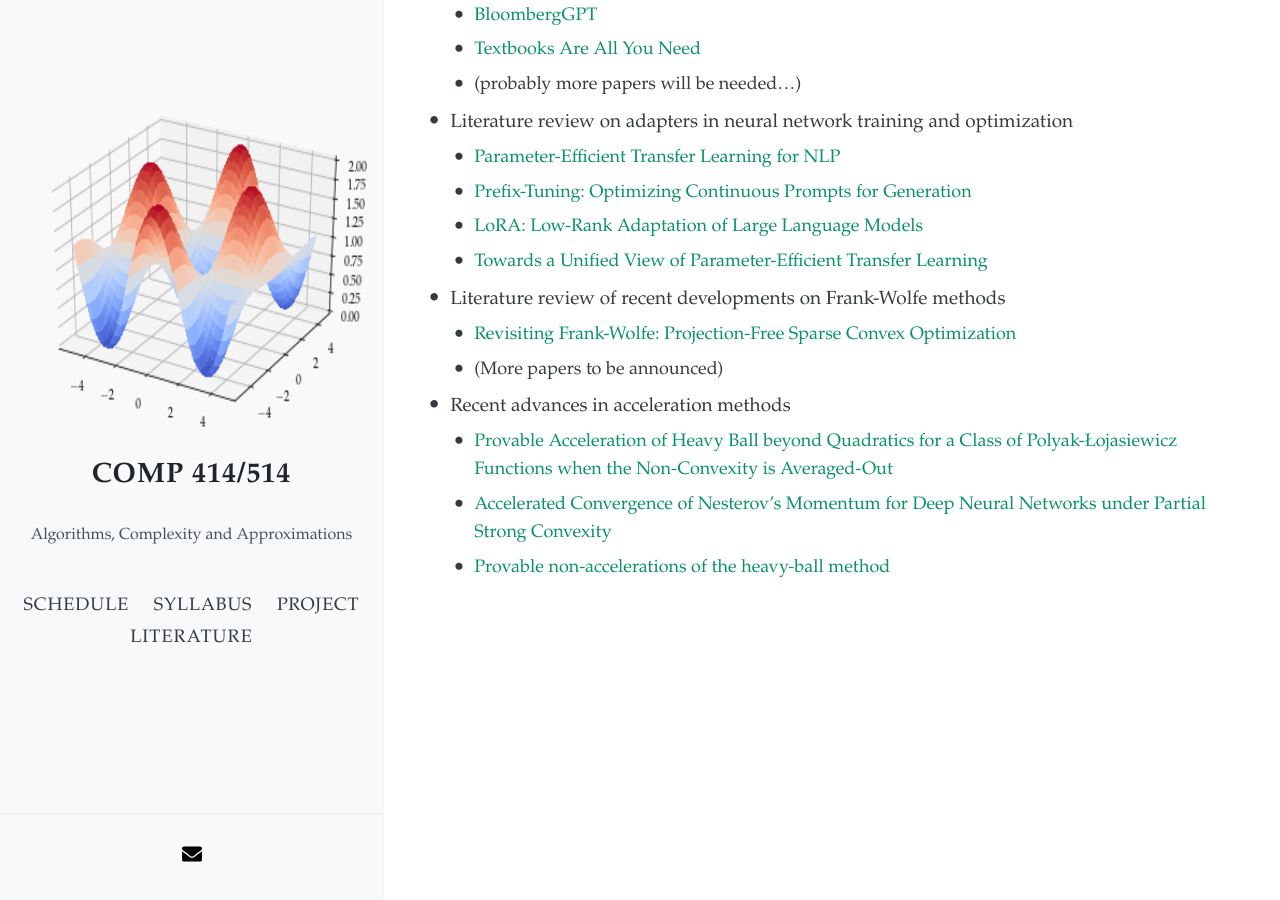
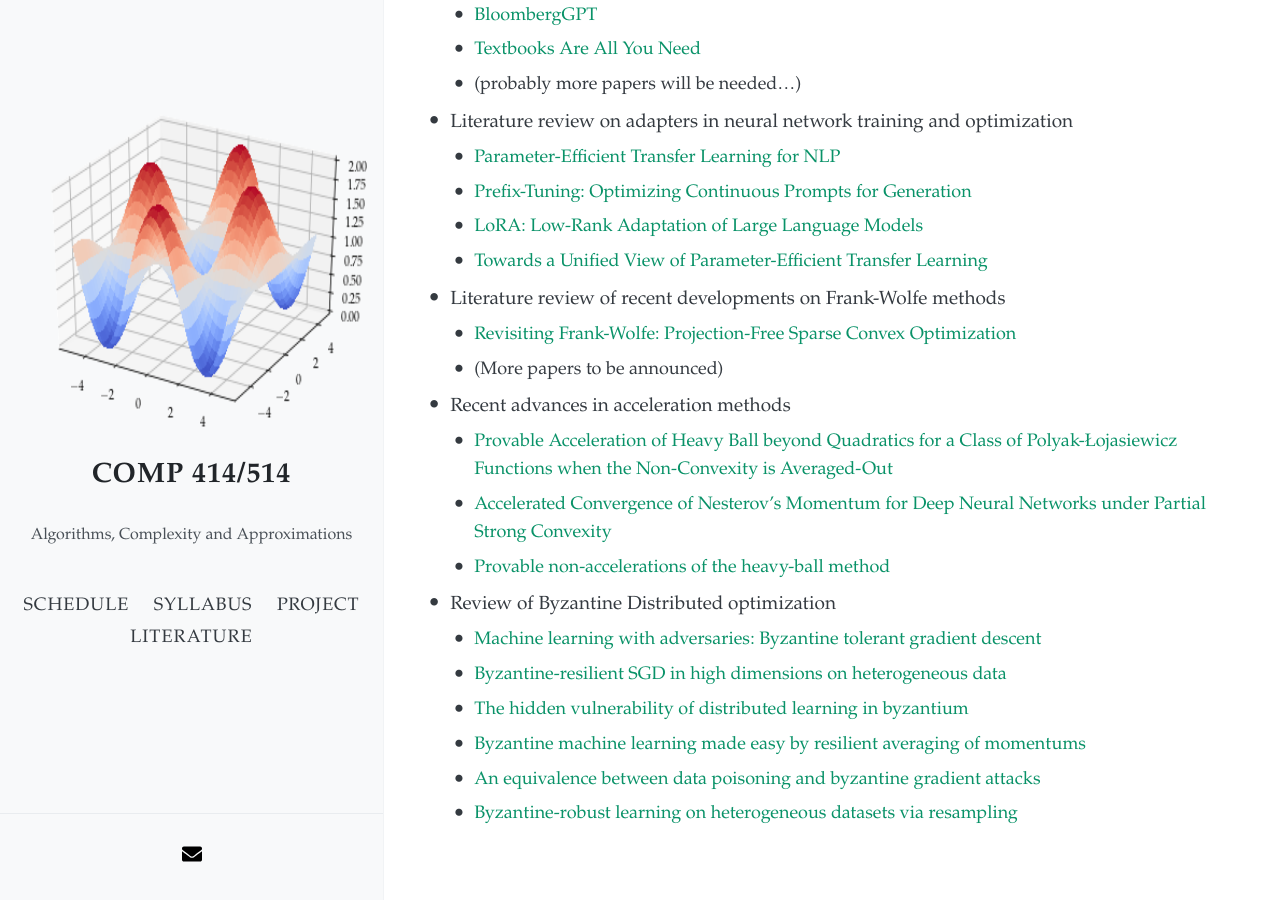
Before and after one commit to akyrillidis/comp414-514, a Jekyll site: the page built from project.md, in a window 1280 px wide and 900 px high, scrolled down 3317 px. Built offline with Jekyll 4.4.1, drawn with Linux system fonts in a browser that asks for light colours; nearby versions of some CDN libraries.

Commit message:
Update project.md

```diff
--- a/project.md
+++ b/project.md
@@ -91,7 +91,6 @@ The course project can be categorized as a literature review, original research,
   - [FENGWU: PUSHING THE SKILLFUL GLOBAL MEDIUM-RANGE WEATHER FORECAST BEYOND 10 DAYS LEAD](https://arxiv.org/pdf/2304.02948.pdf)
   - (probably more papers will be needed...)
 
-
 - Review of large-scale ML models in AI
   - [Galactica: A Large Language Model for Science](https://arxiv.org/pdf/2211.09085.pdf)
   - [Branch-Train-Merge training of expert LLMs](https://arxiv.org/pdf/2208.03306.pdf)
@@ -117,5 +116,14 @@ The course project can be categorized as a literature review, original research,
   - [Accelerated Convergence of Nesterov's Momentum for Deep Neural Networks under Partial Strong Convexity](https://arxiv.org/pdf/2306.08109.pdf)
   - [Provable non-accelerations of the heavy-ball method](https://arxiv.org/pdf/2307.11291.pdf)
 
+- Review of Byzantine Distributed optimization
+  - [Machine learning with adversaries: Byzantine tolerant gradient descent](https://papers.nips.cc/paper_files/paper/2017/file/f4b9ec30ad9f68f89b29639786cb62ef-Paper.pdf)
+  - [Byzantine-resilient SGD in high dimensions on heterogeneous data](https://arxiv.org/pdf/2005.07866.pdf)
+  - [The hidden vulnerability of distributed learning in byzantium](https://arxiv.org/pdf/1802.07927.pdf)
+  - [Byzantine machine learning made easy by resilient averaging of momentums](https://arxiv.org/pdf/2205.12173.pdf)
+  - [An equivalence between data poisoning and byzantine gradient attacks](https://arxiv.org/pdf/2202.08578.pdf)
+  - [Byzantine-robust learning on heterogeneous datasets via resampling](https://arxiv.org/pdf/2006.09365.pdf)
+
+
 &nbsp;
 &nbsp;
```
